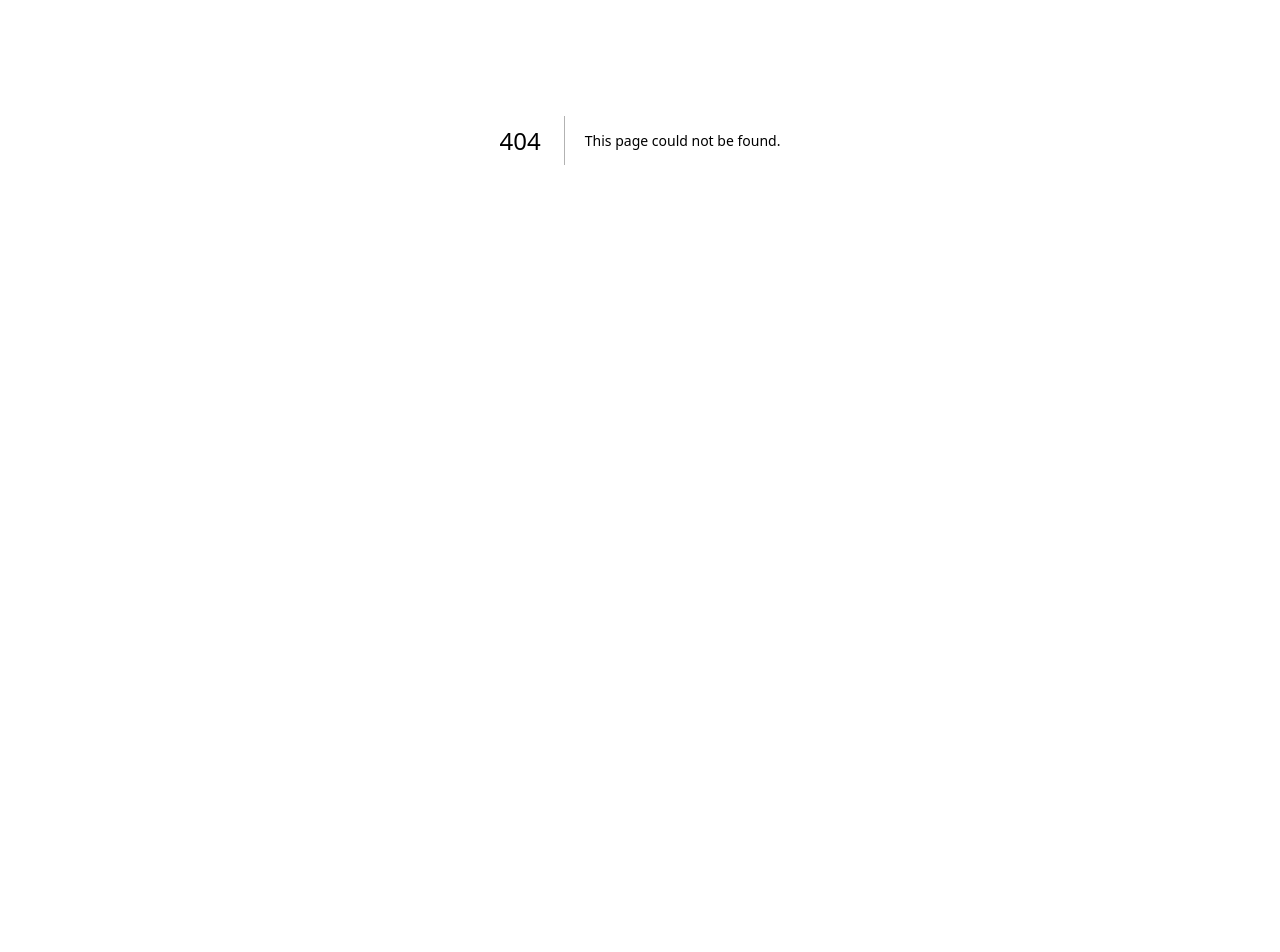
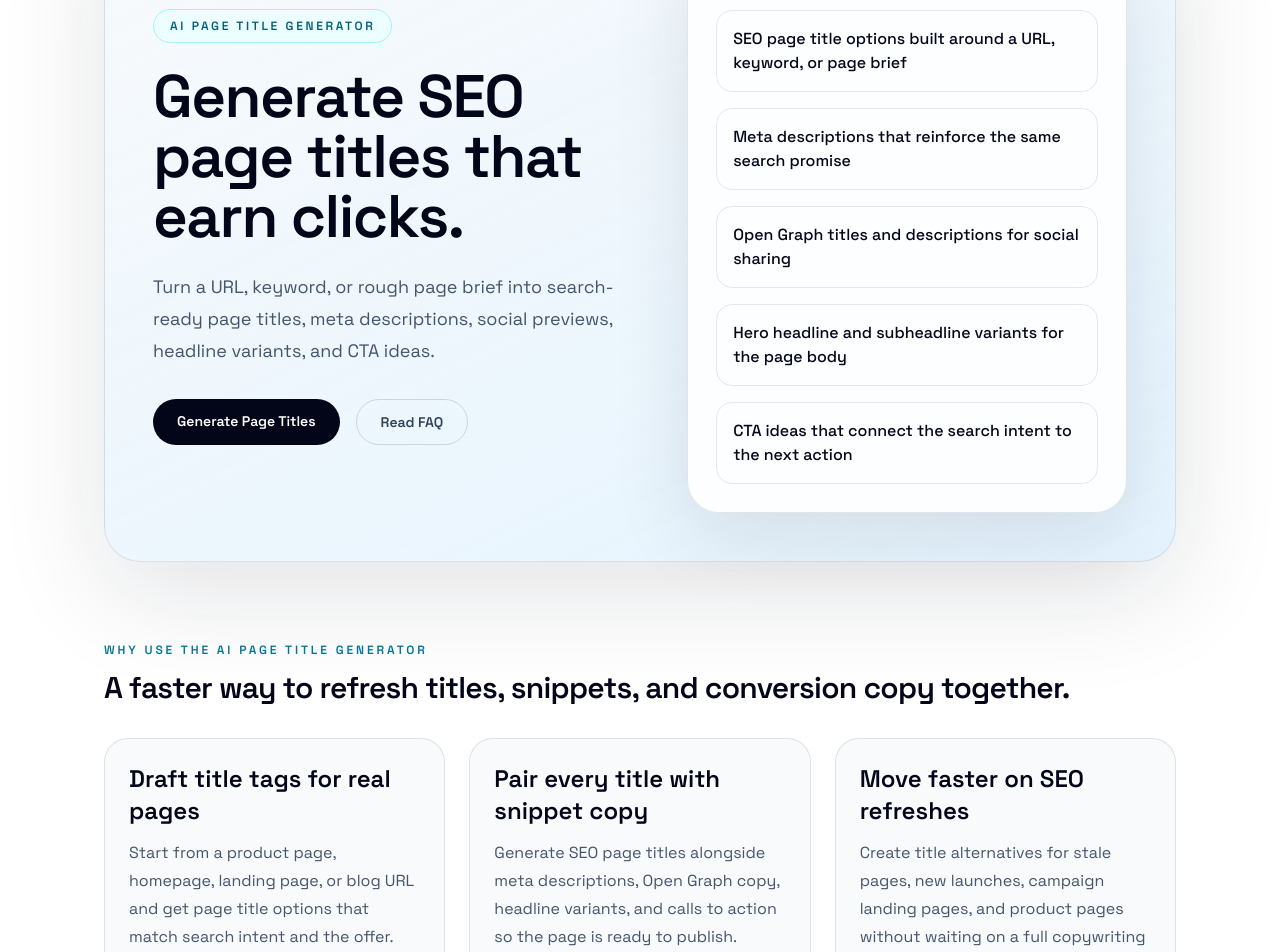
Before and after one commit to icarusagio/seocopy, a Next.js app: page /ai-page-title-generator in a window 1280 px wide. Before the commit this address had no page. Shown: the part 260-1212 px from the top of the page. Before the commit the page ends 800 px from the top, so only its background shows below. Built offline with nearby package versions, Linux system fonts and the light colour scheme.

Commit message:
Add AI page title generator page

```diff
--- /dev/null
+++ b/src/app/ai-page-title-generator/page.tsx
@@ -0,0 +1,168 @@
+import type { Metadata } from "next";
+import Link from "next/link";
+
+export const metadata: Metadata = {
+  title: "AI Page Title Generator",
+  description:
+    "Generate SEO page titles, meta descriptions, Open Graph copy, headline variants, and CTA ideas from a URL, keyword, or rough page brief.",
+  alternates: {
+    canonical: "https://seocopy.vercel.app/ai-page-title-generator",
+  },
+  keywords: [
+    "AI page title generator",
+    "SEO page title generator",
+    "AI title tag generator",
+    "page title ideas",
+    "SEO title ideas",
+  ],
+  openGraph: {
+    title: "AI Page Title Generator | SEOCopy",
+    description:
+      "Turn a URL, keyword, or rough page brief into search-ready page titles, meta descriptions, social previews, headlines, and CTAs.",
+    url: "https://seocopy.vercel.app/ai-page-title-generator",
+    type: "website",
+  },
+};
+
+const benefits = [
+  {
+    title: "Draft title tags for real pages",
+    body: "Start from a product page, homepage, landing page, or blog URL and get page title options that match search intent and the offer.",
+  },
+  {
+    title: "Pair every title with snippet copy",
+    body: "Generate SEO page titles alongside meta descriptions, Open Graph copy, headline variants, and calls to action so the page is ready to publish.",
+  },
+  {
+    title: "Move faster on SEO refreshes",
+    body: "Create title alternatives for stale pages, new launches, campaign landing pages, and product pages without waiting on a full copywriting pass.",
+  },
+];
+
+const outputs = [
+  "SEO page title options built around a URL, keyword, or page brief",
+  "Meta descriptions that reinforce the same search promise",
+  "Open Graph titles and descriptions for social sharing",
+  "Hero headline and subheadline variants for the page body",
+  "CTA ideas that connect the search intent to the next action",
+];
+
+const faqs = [
+  {
+    question: "What does an AI page title generator create?",
+    answer:
+      "An AI page title generator creates search-friendly title tag options for a page, often paired with meta descriptions, social preview copy, headline variants, and CTA ideas.",
+  },
+  {
+    question: "How is a page title different from a headline?",
+    answer:
+      "A page title usually appears in browser tabs and search snippets, while a headline is visible on the page. SEOCopy generates both so the search promise and on-page message stay aligned.",
+  },
+  {
+    question: "Can SEOCopy generate page titles from a URL?",
+    answer:
+      "Yes. Paste a URL or describe the page, audience, and keyword. SEOCopy returns SEO titles, meta descriptions, Open Graph copy, headlines, subheadlines, and CTAs in one workflow.",
+  },
+];
+
+export default function AiPageTitleGeneratorPage() {
+  return (
+    <main className="min-h-screen bg-white text-slate-950 dark:bg-slate-950 dark:text-white">
+      <section className="mx-auto max-w-6xl px-6 py-20 lg:px-10">
+        <Link href="/" className="text-sm font-semibold text-cyan-700 dark:text-cyan-300">
+          ← SEOCopy
+        </Link>
+        <div className="mt-12 grid gap-12 rounded-[2.25rem] border border-black/10 bg-[linear-gradient(155deg,rgba(248,250,252,1),rgba(224,242,254,0.86))] p-8 shadow-[0_30px_110px_rgba(15,23,42,0.12)] dark:border-white/10 dark:bg-[linear-gradient(155deg,rgba(15,23,42,0.95),rgba(12,74,110,0.65))] md:p-12 lg:grid-cols-[1.05fr_0.95fr] lg:items-center">
+          <div>
+            <p className="inline-flex rounded-full border border-cyan-200 bg-cyan-50 px-4 py-2 text-xs font-semibold uppercase tracking-[0.22em] text-cyan-800 dark:border-cyan-400/20 dark:bg-cyan-400/10 dark:text-cyan-200">
+              AI Page Title Generator
+            </p>
+            <h1 className="mt-6 max-w-4xl text-5xl font-semibold tracking-tight sm:text-6xl">
+              Generate SEO page titles that earn clicks.
+            </h1>
+            <p className="mt-6 max-w-3xl text-lg leading-8 text-slate-600 dark:text-slate-300">
+              Turn a URL, keyword, or rough page brief into search-ready page titles, meta descriptions, social previews, headline variants, and CTA ideas.
+            </p>
+            <div className="mt-8 flex flex-wrap gap-4">
+              <Link
+                href="/generate?source=ai-page-title-generator"
+                className="rounded-full bg-slate-950 px-6 py-3 text-sm font-semibold text-white transition hover:bg-slate-800 dark:bg-cyan-300 dark:text-slate-950 dark:hover:bg-cyan-200"
+              >
+                Generate Page Titles
+              </Link>
+              <a
+                href="#faq"
+                className="rounded-full border border-slate-300 px-6 py-3 text-sm font-semibold text-slate-700 transition hover:border-slate-950 hover:text-slate-950 dark:border-white/15 dark:text-slate-200 dark:hover:border-white dark:hover:text-white"
+              >
+                Read FAQ
+              </a>
+            </div>
+          </div>
+
+          <div className="rounded-[2rem] border border-black/10 bg-white/85 p-7 shadow-[0_24px_80px_rgba(15,23,42,0.1)] dark:border-white/10 dark:bg-white/5">
+            <p className="text-xs font-semibold uppercase tracking-[0.22em] text-cyan-700 dark:text-cyan-300">
+              Page title output
+            </p>
+            <div className="mt-6 space-y-4">
+              {outputs.map((output) => (
+                <div key={output} className="rounded-2xl border border-slate-200 p-4 dark:border-white/10">
+                  <p className="font-medium">{output}</p>
+                </div>
+              ))}
+            </div>
+          </div>
+        </div>
+      </section>
+
+      <section className="mx-auto max-w-6xl px-6 pb-20 lg:px-10">
+        <div className="mb-8">
+          <p className="text-xs font-semibold uppercase tracking-[0.24em] text-cyan-700 dark:text-cyan-300">
+            Why use the AI page title generator
+          </p>
+          <h2 className="mt-3 text-3xl font-semibold tracking-tight">
+            A faster way to refresh titles, snippets, and conversion copy together.
+          </h2>
+        </div>
+        <div className="grid gap-6 md:grid-cols-3">
+          {benefits.map((item) => (
+            <article key={item.title} className="rounded-[1.5rem] border border-black/10 bg-slate-50 p-6 dark:border-white/10 dark:bg-white/5">
+              <h3 className="text-2xl font-semibold">{item.title}</h3>
+              <p className="mt-3 leading-7 text-slate-600 dark:text-slate-300">{item.body}</p>
+            </article>
+          ))}
+        </div>
+      </section>
+
+      <section id="faq" className="mx-auto max-w-4xl px-6 pb-24 lg:px-10">
+        <h2 className="text-3xl font-semibold tracking-tight">FAQ</h2>
+        <div className="mt-6 space-y-4">
+          {faqs.map((faq) => (
+            <article key={faq.question} className="rounded-2xl border border-black/10 bg-slate-50 p-6 dark:border-white/10 dark:bg-white/5">
+              <h3 className="text-lg font-semibold">{faq.question}</h3>
+              <p className="mt-3 leading-7 text-slate-600 dark:text-slate-300">{faq.answer}</p>
+            </article>
+          ))}
+        </div>
+      </section>
+
+      <script
+        type="application/ld+json"
+        suppressHydrationWarning
+        dangerouslySetInnerHTML={{
+          __html: JSON.stringify({
+            "@context": "https://schema.org",
+            "@type": "FAQPage",
+            mainEntity: faqs.map((faq) => ({
+              "@type": "Question",
+              name: faq.question,
+              acceptedAnswer: {
+                "@type": "Answer",
+                text: faq.answer,
+              },
+            })),
+          }),
+        }}
+      />
+    </main>
+  );
+}
--- a/src/app/page.tsx
+++ b/src/app/page.tsx
@@ -103,6 +103,11 @@ const useCasePages = [
     title: "SEO Title Generator",
     href: "/seo-title-generator",
     body: "Search-friendly title tags, snippet copy, and headline variants for pages competing for buyer intent.",
+  },
+  {
+    title: "AI Page Title Generator",
+    href: "/ai-page-title-generator",
+    body: "SEO page titles, meta descriptions, social previews, and CTA ideas from a URL, keyword, or rough page brief.",
   },
   {
     title: "Website Copy Generator",
--- a/src/app/sitemap.ts
+++ b/src/app/sitemap.ts
@@ -102,6 +102,12 @@ export default function sitemap(): MetadataRoute.Sitemap {
       priority: 0.85,
     },
     {
+      url: `${siteUrl}/ai-page-title-generator`,
+      lastModified,
+      changeFrequency: "weekly",
+      priority: 0.85,
+    },
+    {
       url: `${siteUrl}/website-copy-generator`,
       lastModified,
       changeFrequency: "weekly",
```
Also changed, not shown: 1 other file (tests, documents, lock files or other folders).
